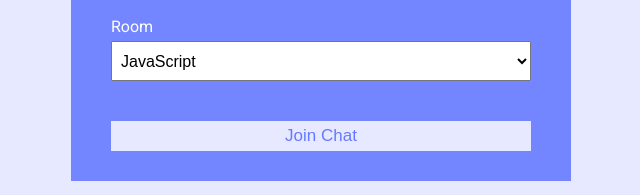
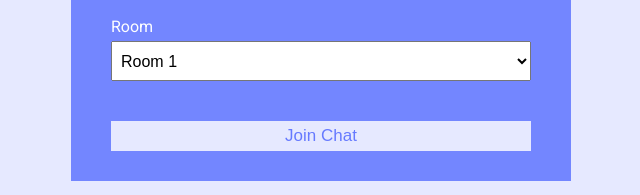
Before and after one commit to JAYKALIA007/CHATCORD, a website: page public/index.html in a window 1280 px wide. Shown: the part 255-450 px from the top of the page, 319-959 px from the left. Drawn offline with Linux system fonts and the light colour scheme.

Commit message:
final commit

```diff
--- a/public/index.html
+++ b/public/index.html
@@ -33,12 +33,12 @@
           <div class="form-control">
             <label for="room">Room</label>
             <select name="room" id="room">
-              <option value="JavaScript">JavaScript</option>
-              <option value="Python">Python</option>
-              <option value="PHP">PHP</option>
-              <option value="C#">C#</option>
-              <option value="Ruby">Ruby</option>
-              <option value="Java">Java</option>
+              <option value="JavaScript">Room 1</option>
+              <option value="Python">Room 2</option>
+              <option value="PHP">Room 3</option>
+              <option value="C#">Room 4</option>
+              <option value="Ruby">Room 5</option>
+              <option value="Java">Room 6</option>
             </select>
           </div>
           <button type="submit" class="btn">Join Chat</button>
```
